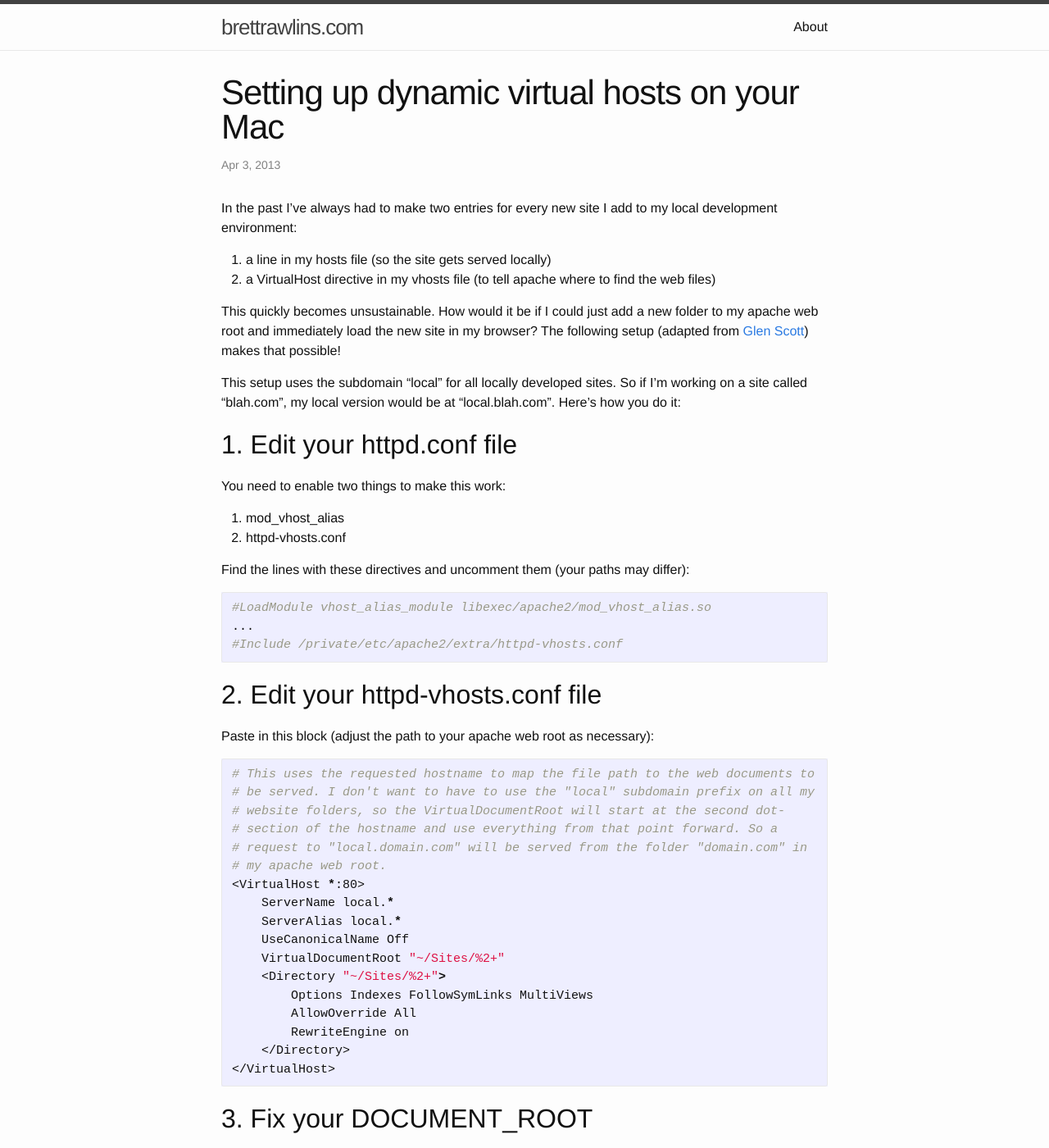
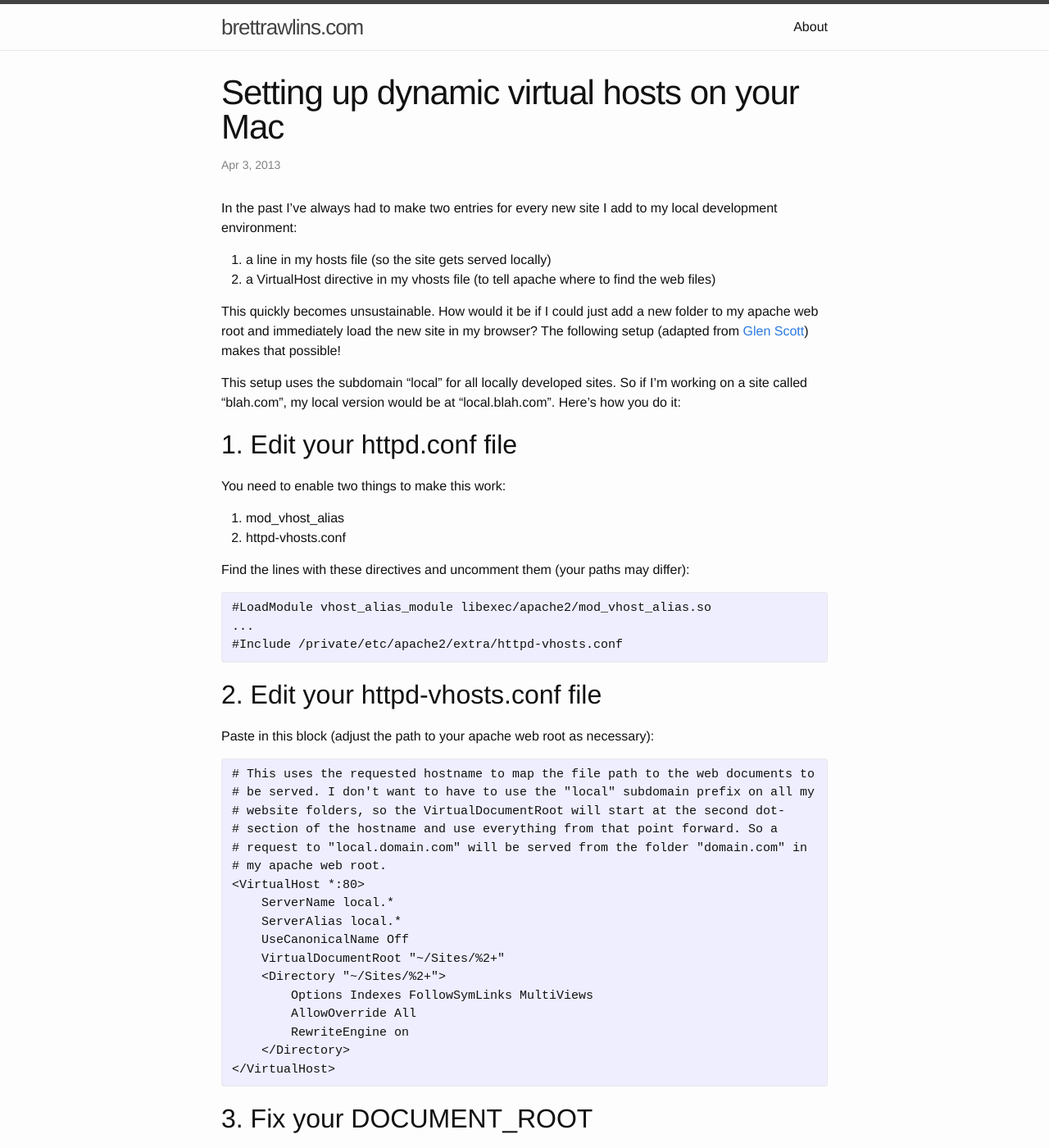
Before and after one commit to brawlins/brettrawlins.com, a Jekyll site: the page built from _posts/2013-04-02-setting-up-dynamic-virtual-hosts-on-your-mac.md, in a window 1280 px wide and 1400 px high. Shown: the whole window at 82% size. Built offline with Jekyll 4.4.1, drawn with Linux system fonts in a browser that asks for light colours.

Commit message:
Try apacheconf for code highlighting.

````diff
--- a/_posts/2013-04-02-setting-up-dynamic-virtual-hosts-on-your-mac.md
+++ b/_posts/2013-04-02-setting-up-dynamic-virtual-hosts-on-your-mac.md
@@ -25,7 +25,7 @@ You need to enable two things to make this work:
 
 Find the lines with these directives and uncomment them (your paths may differ):
 
-```shell
+```apacheconf
 #LoadModule vhost_alias_module libexec/apache2/mod_vhost_alias.so
 ...
 #Include /private/etc/apache2/extra/httpd-vhosts.conf
@@ -35,7 +35,7 @@ Find the lines with these directives and uncomment them (your paths may differ):
 
 Paste in this block (adjust the path to your apache web root as necessary):
 
-```shell
+```apacheconf
 # This uses the requested hostname to map the file path to the web documents to
 # be served. I don't want to have to use the "local" subdomain prefix on all my
 # website folders, so the VirtualDocumentRoot will start at the second dot-
````
